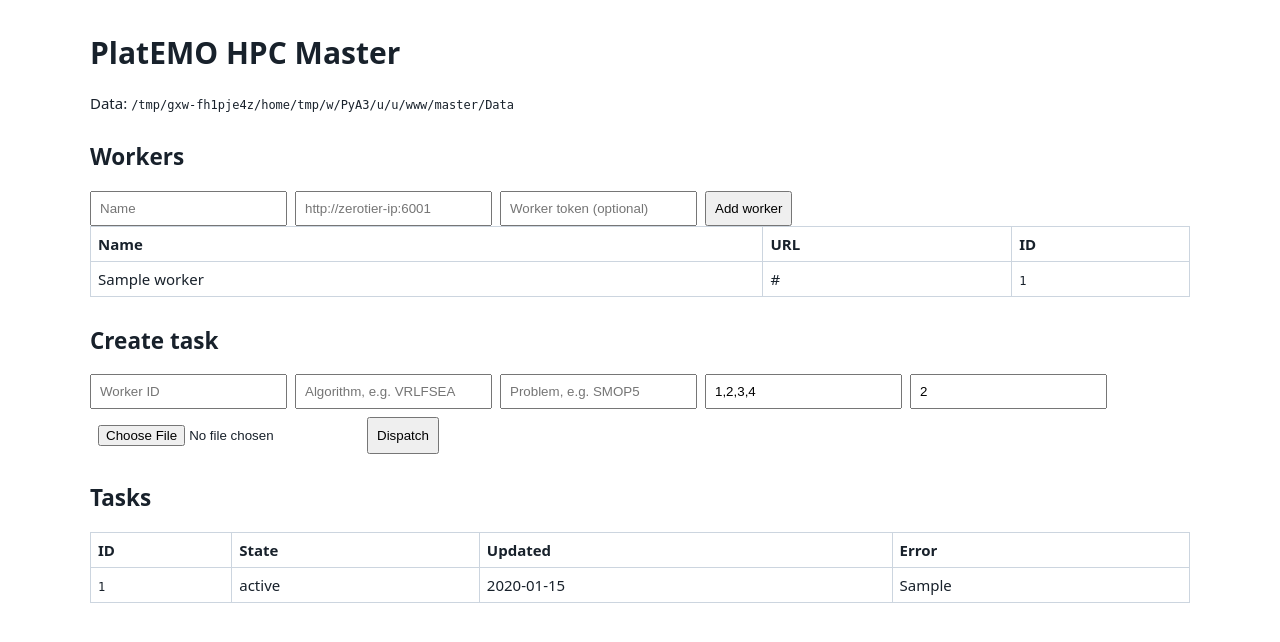
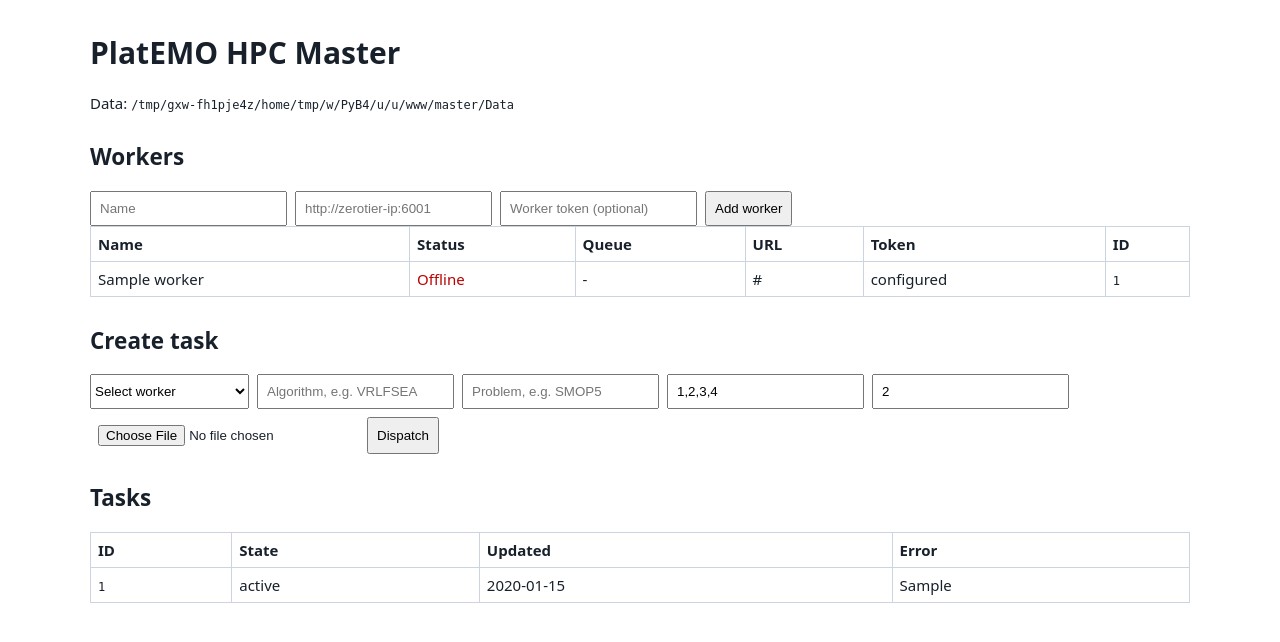
Before and after one commit to FMonitor/PlatEMO-HPC, a FastAPI app: page / in a window 1280 px wide. Shown: the top 642 px of the page. Run offline with FastAPI, Linux system fonts and the light colour scheme; tables that the repository leaves empty hold one stand-in row (values such as "Sample post").

Commit message:
Improve worker UI status and form redirects

```diff
--- a/master/app.py
+++ b/master/app.py
@@ -11,7 +11,7 @@ from typing import Any
 
 import httpx
 from fastapi import FastAPI, File, Form, HTTPException, Request, UploadFile
-from fastapi.responses import HTMLResponse
+from fastapi.responses import HTMLResponse, RedirectResponse
 from fastapi.templating import Jinja2Templates
 import uvicorn
 
@@ -64,26 +64,39 @@ def create_app(data_dir: Path) -> FastAPI:
     app.state.store = store
 
     @app.get("/", response_class=HTMLResponse)
-    async def index(request: Request) -> HTMLResponse:
+    async def index(request: Request, message: str = "") -> HTMLResponse:
+        workers = store.workers()
+        async with httpx.AsyncClient(timeout=3) as client:
+            for worker in workers:
+                headers = {"X-Worker-Token": worker["token"]} if worker["token"] else {}
+                try:
+                    response = await client.get(f"{worker['url']}/api/health", headers=headers)
+                    response.raise_for_status()
+                    health = response.json()
+                    worker.update({"online": True, "queue_count": health.get("queued", 0),
+                                   "last_check": now(), "health_error": ""})
+                except httpx.HTTPError as exc:
+                    worker.update({"online": False, "queue_count": "-", "last_check": now(),
+                                   "health_error": str(exc)})
         return templates.TemplateResponse(request, "index.html", {
-            "workers": store.workers(), "tasks": store.tasks(), "data_dir": str(data_dir),
+            "workers": workers, "tasks": store.tasks(), "data_dir": str(data_dir), "message": message,
         })
 
     @app.get("/api/workers")
     async def list_workers() -> list[dict[str, Any]]:
-        return store.workers()
+        return [{key: value for key, value in worker.items() if key != "token"} for worker in store.workers()]
 
     @app.post("/api/workers")
-    async def add_worker(name: str = Form(...), url: str = Form(...), token: str = Form("")) -> dict[str, str]:
+    async def add_worker(request: Request, name: str = Form(...), url: str = Form(...), token: str = Form("")) -> RedirectResponse:
         worker_id = str(uuid.uuid4())
         with store.connect() as con:
             con.execute("INSERT INTO workers VALUES (?, ?, ?, ?, ?)",
                         (worker_id, name, url.rstrip("/"), token, now()))
-        return {"id": worker_id}
+        return RedirectResponse(url=f"/?message=Worker+added%3A+{worker_id}", status_code=303)
 
     @app.post("/api/tasks")
     async def create_task(worker_id: str = Form(...), algorithm: str = Form(...), problem: str = Form(...),
-                          seeds: str = Form("1"), pool_size: int = Form(1), settings: UploadFile | None = File(None)) -> dict[str, Any]:
+                          seeds: str = Form("1"), pool_size: int = Form(1), settings: UploadFile | None = File(None)) -> RedirectResponse:
         try:
             seed_list = [int(value.strip()) for value in seeds.split(",") if value.strip()]
         except ValueError as exc:
@@ -115,7 +128,7 @@ def create_app(data_dir: Path) -> FastAPI:
             raise HTTPException(502, f"Worker did not accept task: {exc}") from exc
         with store.connect() as con:
             con.execute("UPDATE tasks SET state = ?, updated_at = ? WHERE id = ?", ("queued", now(), task_id))
-        return payload
+        return RedirectResponse(url=f"/?message=Task+queued%3A+{task_id}", status_code=303)
 
     @app.post("/api/results/{task_id}")
     async def receive_result(task_id: str, result: UploadFile = File(...), state: str = Form("completed"), error: str = Form("")) -> dict[str, str]:
--- a/master/templates/index.html
+++ b/master/templates/index.html
@@ -1,8 +1,8 @@
 <!doctype html>
 <html lang="en"><head><meta charset="utf-8"><title>PlatEMO HPC Master</title>
 <style>body{max-width:1100px;margin:32px auto;font:15px system-ui;color:#18212b}section{margin:28px 0}form{display:flex;gap:8px;flex-wrap:wrap}input,button{padding:8px}table{border-collapse:collapse;width:100%}td,th{border:1px solid #ccd5df;padding:7px;text-align:left}code{font-size:12px}</style></head>
-<body><h1>PlatEMO HPC Master</h1><p>Data: <code>{{ data_dir }}</code></p>
+<body><h1>PlatEMO HPC Master</h1><p>Data: <code>{{ data_dir }}</code></p>{% if message %}<p style="background:#e5f5e9;padding:10px">{{ message }}</p>{% endif %}
 <section><h2>Workers</h2><form method="post" action="/api/workers"><input name="name" placeholder="Name" required><input name="url" placeholder="http://zerotier-ip:6001" required><input name="token" placeholder="Worker token (optional)"><button>Add worker</button></form>
-<table><tr><th>Name</th><th>URL</th><th>ID</th></tr>{% for w in workers %}<tr><td>{{w.name}}</td><td>{{w.url}}</td><td><code>{{w.id}}</code></td></tr>{% endfor %}</table></section>
-<section><h2>Create task</h2><form method="post" action="/api/tasks" enctype="multipart/form-data"><input name="worker_id" placeholder="Worker ID" required><input name="algorithm" placeholder="Algorithm, e.g. VRLFSEA" required><input name="problem" placeholder="Problem, e.g. SMOP5" required><input name="seeds" value="1,2,3,4"><input name="pool_size" type="number" value="2" min="1"><input name="settings" type="file" accept=".mat"><button>Dispatch</button></form></section>
+<table><tr><th>Name</th><th>Status</th><th>Queue</th><th>URL</th><th>Token</th><th>ID</th></tr>{% for w in workers %}<tr><td>{{w.name}}</td><td>{% if w.online %}<span style="color:green">Online</span>{% else %}<span style="color:#b00">Offline</span>{% endif %}</td><td>{{w.queue_count}}</td><td>{{w.url}}</td><td>{% if w.token %}configured{% else %}none{% endif %}</td><td><code>{{w.id}}</code></td></tr>{% endfor %}</table></section>
+<section><h2>Create task</h2><form method="post" action="/api/tasks" enctype="multipart/form-data"><select name="worker_id" required><option value="">Select worker</option>{% for w in workers %}<option value="{{w.id}}">{{w.name}} ({{'online' if w.online else 'offline'}})</option>{% endfor %}</select><input name="algorithm" placeholder="Algorithm, e.g. VRLFSEA" required><input name="problem" placeholder="Problem, e.g. SMOP5" required><input name="seeds" value="1,2,3,4"><input name="pool_size" type="number" value="2" min="1"><input name="settings" type="file" accept=".mat"><button>Dispatch</button></form></section>
 <section><h2>Tasks</h2><table><tr><th>ID</th><th>State</th><th>Updated</th><th>Error</th></tr>{% for t in tasks %}<tr><td><code>{{t.id}}</code></td><td>{{t.state}}</td><td>{{t.updated_at}}</td><td>{{t.error}}</td></tr>{% endfor %}</table></section></body></html>
```
